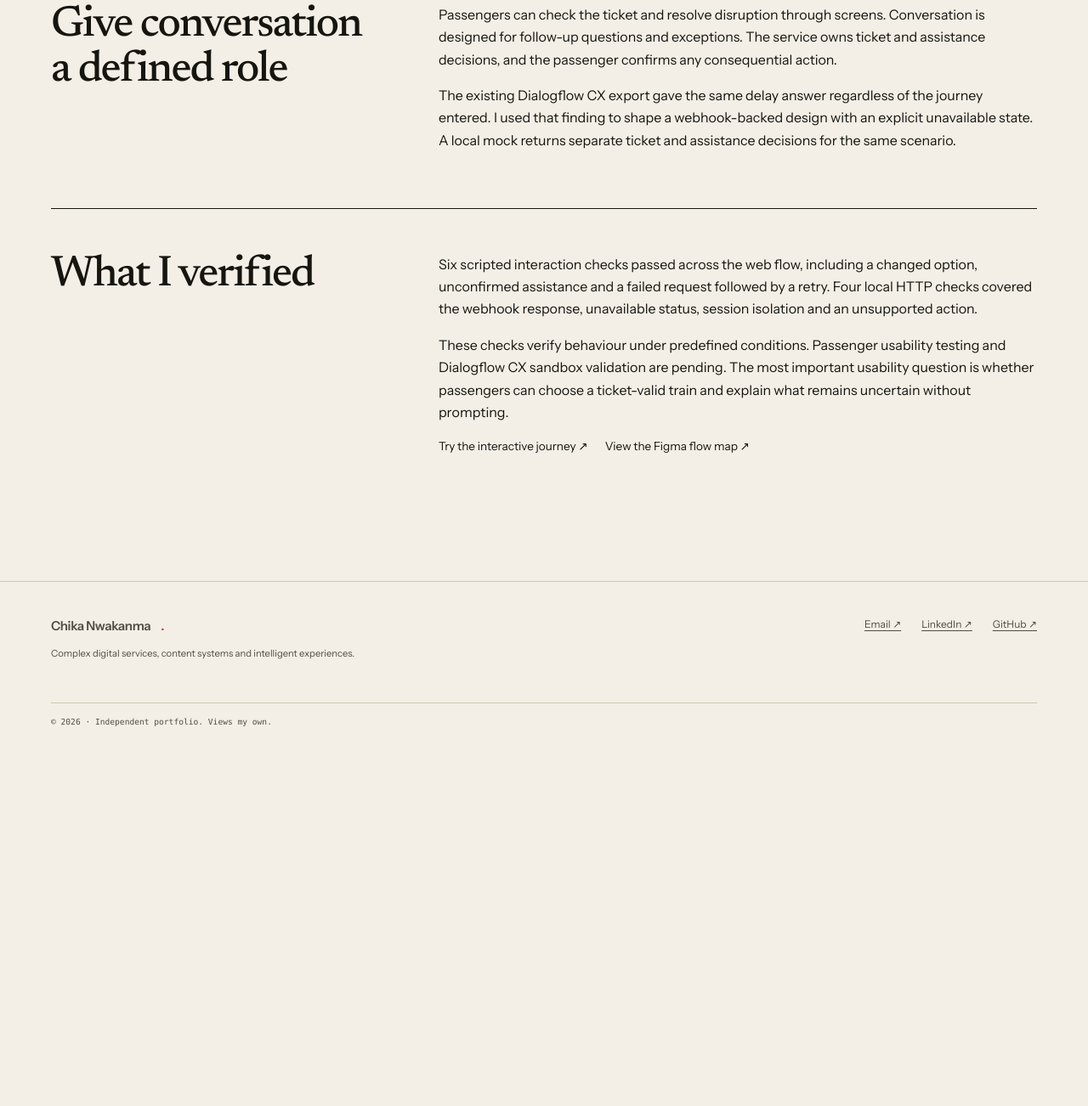
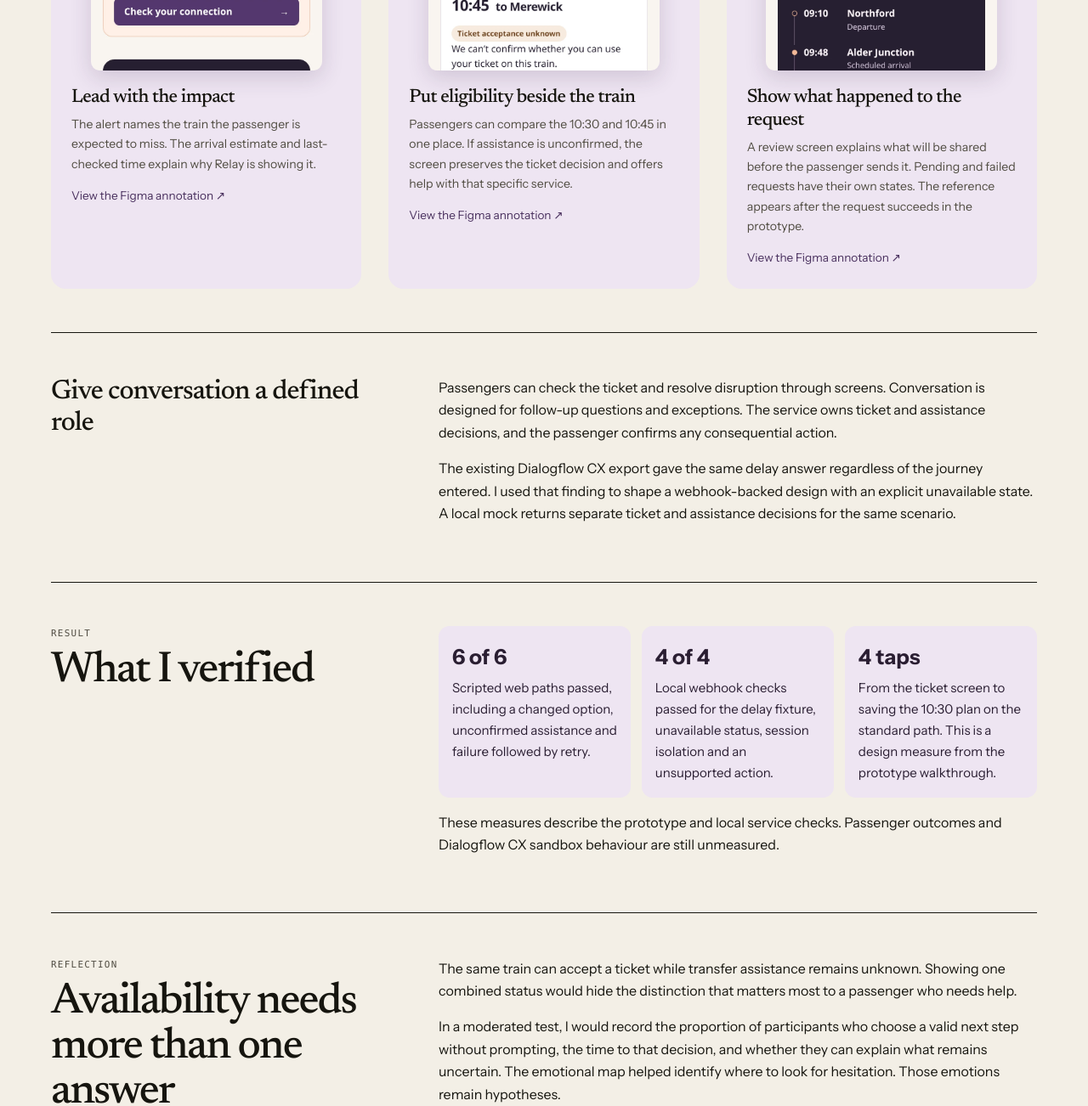
Before and after one commit to afroxyz/afroxyz.github.io, a plain HTML site: page relay.html in a window 1280 px wide. Shown: the part 2152-3454 px from the top of the page at 85% size. Before the commit the page ends 3031 px from the top, so only its background shows below. Drawn offline with Linux system fonts and the light colour scheme.

Commit message:
Present Relay case study as STARRR with prototype evidence

```diff
--- a/relay-case.css
+++ b/relay-case.css
@@ -35,3 +35,10 @@
 @media (max-width: 760px) {
   .relay-case-hero, .relay-case-story, .relay-case-screens { grid-template-columns: minmax(0, 1fr); }
 }
+.relay-case-story > div > .eyebrow, .relay-case-walkthrough > .eyebrow { margin: 0 0 .6rem; }
+.relay-case-story h3 { margin: 0; font-size: clamp(1.35rem, 3vw, 2rem); line-height: 1.15; }
+.relay-case-frame { display: inline-block; margin-top: .9rem; color: #49305e; }
+.relay-case-metrics { display: grid; grid-template-columns: repeat(auto-fit, minmax(min(100%, 9rem), 1fr)); gap: .8rem; margin: 0 0 1rem; }
+.relay-case-metrics div { background: #eee5f2; color: #2a1e32; padding: 1rem; border-radius: .8rem; }
+.relay-case-metrics dt { font-size: 1.55rem; font-weight: 700; }
+.relay-case-metrics dd { margin: .3rem 0 0; font-size: .94rem; }
--- a/relay.html
+++ b/relay.html
@@ -45,33 +45,43 @@
   </section>
 
   <section class="relay-case-story" aria-labelledby="scope">
-    <h2 id="scope">Make the next decision clear</h2>
+    <div><p class="eyebrow">Situation</p><h2 id="scope">A delay can make a connection unusable</h2></div>
     <div>
       <p>I scoped the working journey around one passenger changing at Alder Junction. The first train is expected at 10:08. The onward train is scheduled to leave at 10:00. The passenger needs to know what this means for their journey before comparing alternatives.</p>
-      <p>I mapped booking through follow-up and traced the handoffs in a service blueprint. The emotional map treats anxiety at disruption and relief on finding a viable option as research hypotheses. The blueprint helped me separate three questions that can have different answers: will the connection be missed, is the ticket accepted on another service, and is transfer assistance available?</p>
+      <p>A delay alert alone leaves three questions open. Will I miss the connection? Can I use my ticket on another train? Will I get help changing platforms?</p>
+    </div>
+  </section>
+
+  <section class="relay-case-story" aria-labelledby="task">
+    <div><p class="eyebrow">Task</p><h2 id="task">Help a passenger choose a valid next step</h2></div>
+    <div>
+      <p>I led the content, service and conversation design for this independent concept. I scoped the work to one booked journey and defined what a passenger should be able to do from the ticket screen.</p>
+      <p>Success meant identifying the affected connection, choosing a train that accepts the ticket, and finding a safe way forward when assistance or support is uncertain. I used those criteria to design the branches and check the working journey.</p>
     </div>
   </section>
 
   <section class="relay-case-walkthrough" aria-labelledby="walkthrough">
+    <p class="eyebrow">Action</p>
     <h2 id="walkthrough">From disruption to a next step</h2>
+    <p class="relay-case-lede">I mapped nine journey stages and used the service blueprint to separate passenger decisions from the service facts that support them. The three annotations below show how that changed the interface.</p>
     <div class="relay-case-screens">
       <figure>
         <img src="assets/relay/alert.webp" width="780" height="1240" loading="lazy" alt="A connection alert says the passenger is expected to miss the 10:00 train and gives a 10:08 expected arrival.">
-        <figcaption><h3>Lead with the impact</h3><p>The alert names the train the passenger is expected to miss. The arrival estimate and last-checked time explain why Relay is showing it.</p></figcaption>
+        <figcaption><h3>Lead with the impact</h3><p>The alert names the train the passenger is expected to miss. The arrival estimate and last-checked time explain why Relay is showing it.</p><a class="text-link relay-case-frame" href="https://www.figma.com/design/jEi1IY3DHHFM6j5V9sFEia?node-id=19-231">View the Figma annotation <span aria-hidden="true">↗</span></a></figcaption>
       </figure>
       <figure>
         <img src="assets/relay/options.webp" width="780" height="1240" loading="lazy" alt="Travel options lists a 10:30 train that accepts the ticket and a 10:45 train with unknown ticket acceptance.">
-        <figcaption><h3>Put eligibility beside the train</h3><p>Passengers can compare the 10:30 and 10:45 in one place. If assistance is unconfirmed, the screen preserves the ticket decision and offers help with that specific service.</p></figcaption>
+        <figcaption><h3>Put eligibility beside the train</h3><p>Passengers can compare the 10:30 and 10:45 in one place. If assistance is unconfirmed, the screen preserves the ticket decision and offers help with that specific service.</p><a class="text-link relay-case-frame" href="https://www.figma.com/design/jEi1IY3DHHFM6j5V9sFEia?node-id=19-234">View the Figma annotation <span aria-hidden="true">↗</span></a></figcaption>
       </figure>
       <figure>
         <img src="assets/relay/support.webp" width="780" height="1240" loading="lazy" alt="The Request received screen shows case reference RL-042 and explains where to find it again.">
-        <figcaption><h3>Show what happened to the request</h3><p>A review screen explains what will be shared before the passenger sends it. Pending and failed requests have their own states. The reference appears after the request succeeds in the prototype.</p></figcaption>
+        <figcaption><h3>Show what happened to the request</h3><p>A review screen explains what will be shared before the passenger sends it. Pending and failed requests have their own states. The reference appears after the request succeeds in the prototype.</p><a class="text-link relay-case-frame" href="https://www.figma.com/design/jEi1IY3DHHFM6j5V9sFEia?node-id=19-240">View the Figma annotation <span aria-hidden="true">↗</span></a></figcaption>
       </figure>
     </div>
   </section>
 
   <section class="relay-case-story" aria-labelledby="conversation">
-    <h2 id="conversation">Give conversation a defined role</h2>
+    <h3 id="conversation">Give conversation a defined role</h3>
     <div>
       <p>Passengers can check the ticket and resolve disruption through screens. Conversation is designed for follow-up questions and exceptions. The service owns ticket and assistance decisions, and the passenger confirms any consequential action.</p>
       <p>The existing Dialogflow CX export gave the same delay answer regardless of the journey entered. I used that finding to shape a webhook-backed design with an explicit unavailable state. A local mock returns separate ticket and assistance decisions for the same scenario.</p>
@@ -79,11 +89,30 @@
   </section>
 
   <section class="relay-case-story" aria-labelledby="evidence">
-    <h2 id="evidence">What I verified</h2>
+    <div><p class="eyebrow">Result</p><h2 id="evidence">What I verified</h2></div>
     <div>
-      <p>Six scripted interaction checks passed across the web flow, including a changed option, unconfirmed assistance and a failed request followed by a retry. Four local HTTP checks covered the webhook response, unavailable status, session isolation and an unsupported action.</p>
-      <p>These checks verify behaviour under predefined conditions. Passenger usability testing and Dialogflow CX sandbox validation are pending. The most important usability question is whether passengers can choose a ticket-valid train and explain what remains uncertain without prompting.</p>
-      <p class="relay-case-links"><a class="text-link" href="relay-demo/">Try the interactive journey ↗</a> <a class="text-link" href="https://www.figma.com/design/jEi1IY3DHHFM6j5V9sFEia">View the Figma flow map ↗</a></p>
+      <dl class="relay-case-metrics">
+        <div><dt>6 of 6</dt><dd>Scripted web paths passed, including a changed option, unconfirmed assistance and failure followed by retry.</dd></div>
+        <div><dt>4 of 4</dt><dd>Local webhook checks passed for the delay fixture, unavailable status, session isolation and an unsupported action.</dd></div>
+        <div><dt>4 taps</dt><dd>From the ticket screen to saving the 10:30 plan on the standard path. This is a design measure from the prototype walkthrough.</dd></div>
+      </dl>
+      <p>These measures describe the prototype and local service checks. Passenger outcomes and Dialogflow CX sandbox behaviour are still unmeasured.</p>
+    </div>
+  </section>
+
+  <section class="relay-case-story" aria-labelledby="reflection">
+    <div><p class="eyebrow">Reflection</p><h2 id="reflection">Availability needs more than one answer</h2></div>
+    <div>
+      <p>The same train can accept a ticket while transfer assistance remains unknown. Showing one combined status would hide the distinction that matters most to a passenger who needs help.</p>
+      <p>In a moderated test, I would record the proportion of participants who choose a valid next step without prompting, the time to that decision, and whether they can explain what remains uncertain. The emotional map helped identify where to look for hesitation. Those emotions remain hypotheses.</p>
+    </div>
+  </section>
+
+  <section class="relay-case-story" aria-labelledby="relevance">
+    <div><p class="eyebrow">Relevance</p><h2 id="relevance">Designing for decisions under pressure</h2></div>
+    <div>
+      <p>This is how I approach services where the next step depends on eligibility, changing information or another team. I make the decision and its evidence visible, preserve what the person already has, and design the handoff around what the service can confirm.</p>
+      <p class="relay-case-links"><a class="text-link" href="relay-demo/">Try the interactive journey ↗</a> <a class="text-link" href="https://www.figma.com/proto/jEi1IY3DHHFM6j5V9sFEia?node-id=1-931">Play the Figma recovery prototype ↗</a></p>
     </div>
   </section>
 </main>
```
